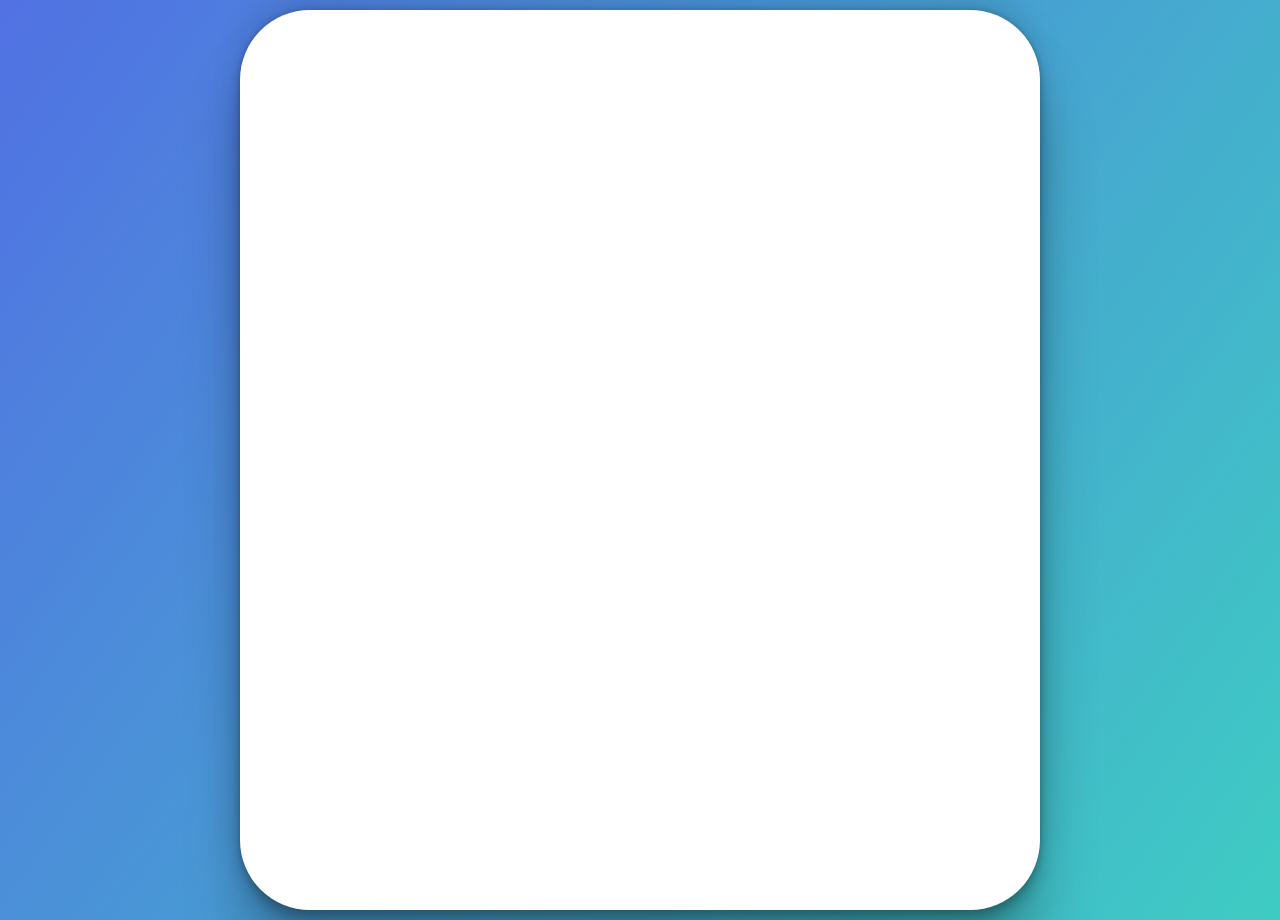
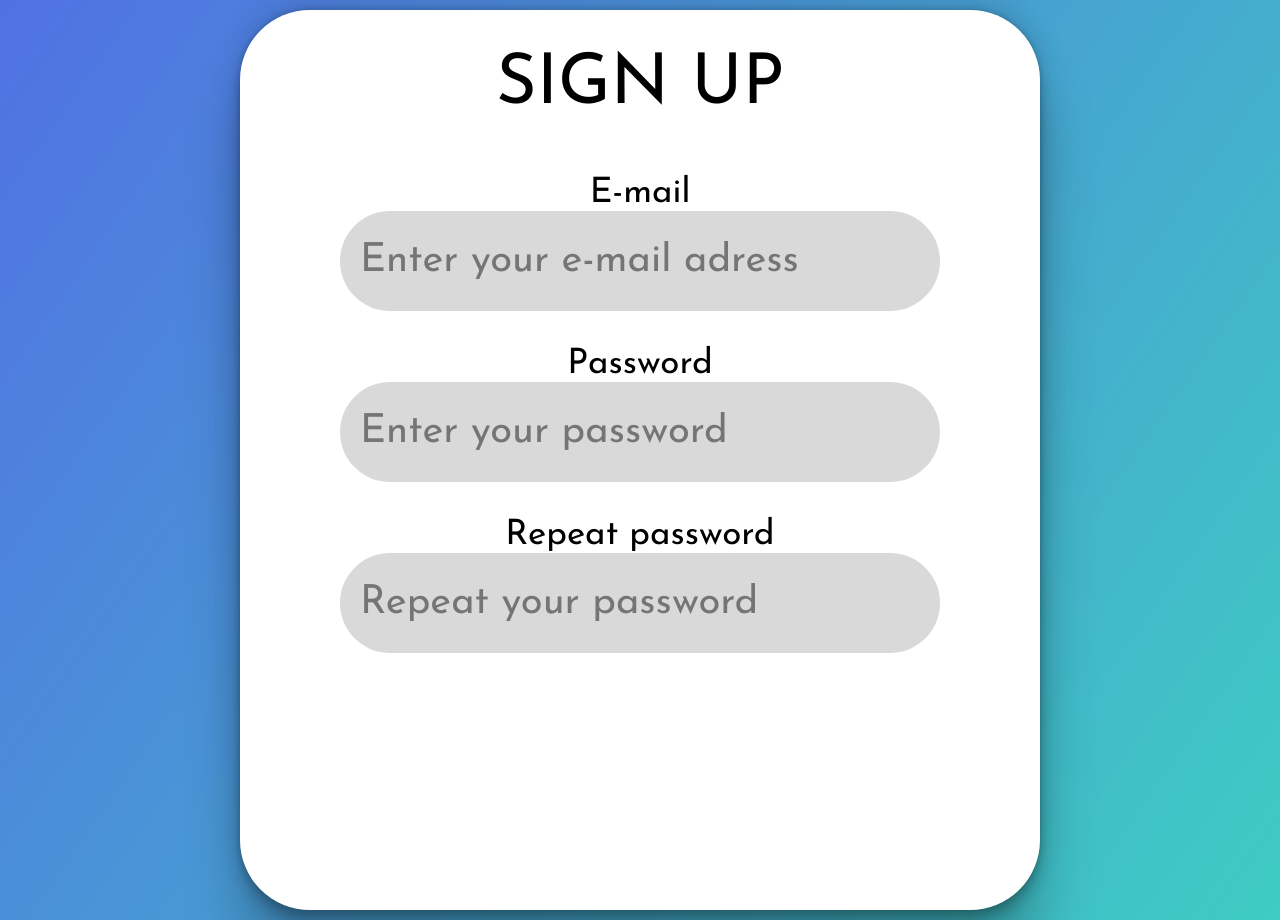
Before and after one commit to bjechna/Sign-Up-Page, a plain HTML site: page index.html in a window 1280 px wide. Drawn offline with Linux system fonts and the light colour scheme.

Commit message:
positioned and styled inputs and labels

```diff
--- a/index.html
+++ b/index.html
@@ -10,7 +10,19 @@
 <body>
     <div id="container">
         <div id="app">
-
+            <h1>SIGN UP</h1>
+            <div class="row">
+                <span>E-mail</span>
+                <input type="email" placeholder="Enter your e-mail adress">
+            </div>
+            <div class="row">
+                <span>Password</span>
+                <input type="password" placeholder="Enter your password">
+            </div>
+            <div class="row">
+                <span>Repeat password</span>
+                <input type="password" placeholder="Repeat your password">
+            </div>
         </div>
     </div>
 </body>
--- a/main.css
+++ b/main.css
@@ -27,4 +27,36 @@
     background-color: #fff;
     border-radius: 70px;
     box-shadow: rgba(0, 0, 0, 0.25) 0px 54px 55px, rgba(0, 0, 0, 0.12) 0px -12px 30px, rgba(0, 0, 0, 0.12) 0px 4px 6px, rgba(0, 0, 0, 0.17) 0px 12px 13px, rgba(0, 0, 0, 0.09) 0px -3px 5px;
+    display: flex;
+    align-items: center;
+    flex-direction: column;
 }
+
+h1 {
+    font-size: 70px;
+    margin: 40px auto 37px;
+}
+
+.row {
+    width: 100%;
+    display: flex;
+    flex-direction: column;
+    align-items: center;
+    margin: 18px auto;
+}
+
+span {
+    font-size: 35px;
+}
+
+.row input {
+    width: 100%;
+    max-width: 600px;
+    height: 100px;
+    background-color: #d9d9d9;
+    outline: none;
+    border: none;
+    font-size: 40px;
+    border-radius: 50px;
+    padding-left: 20px;
+}
```
